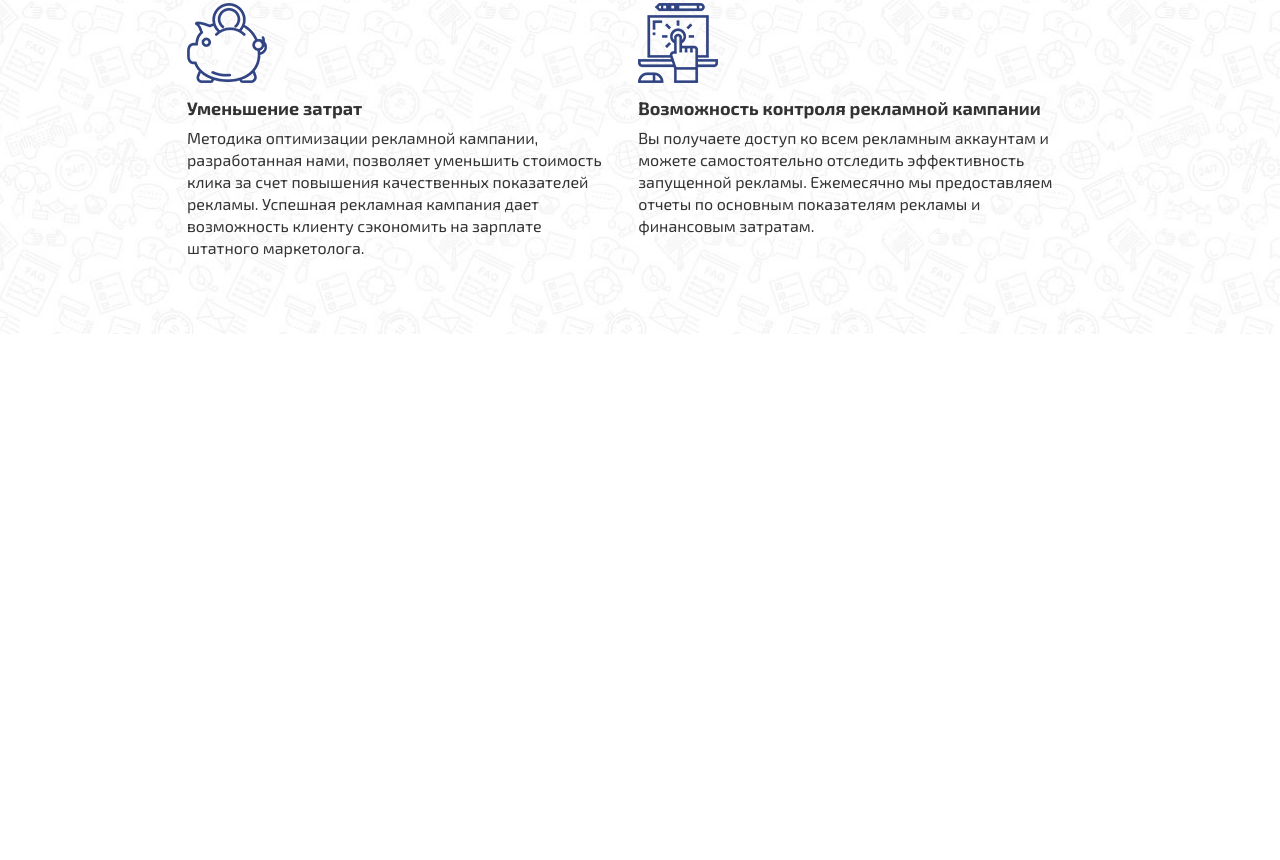
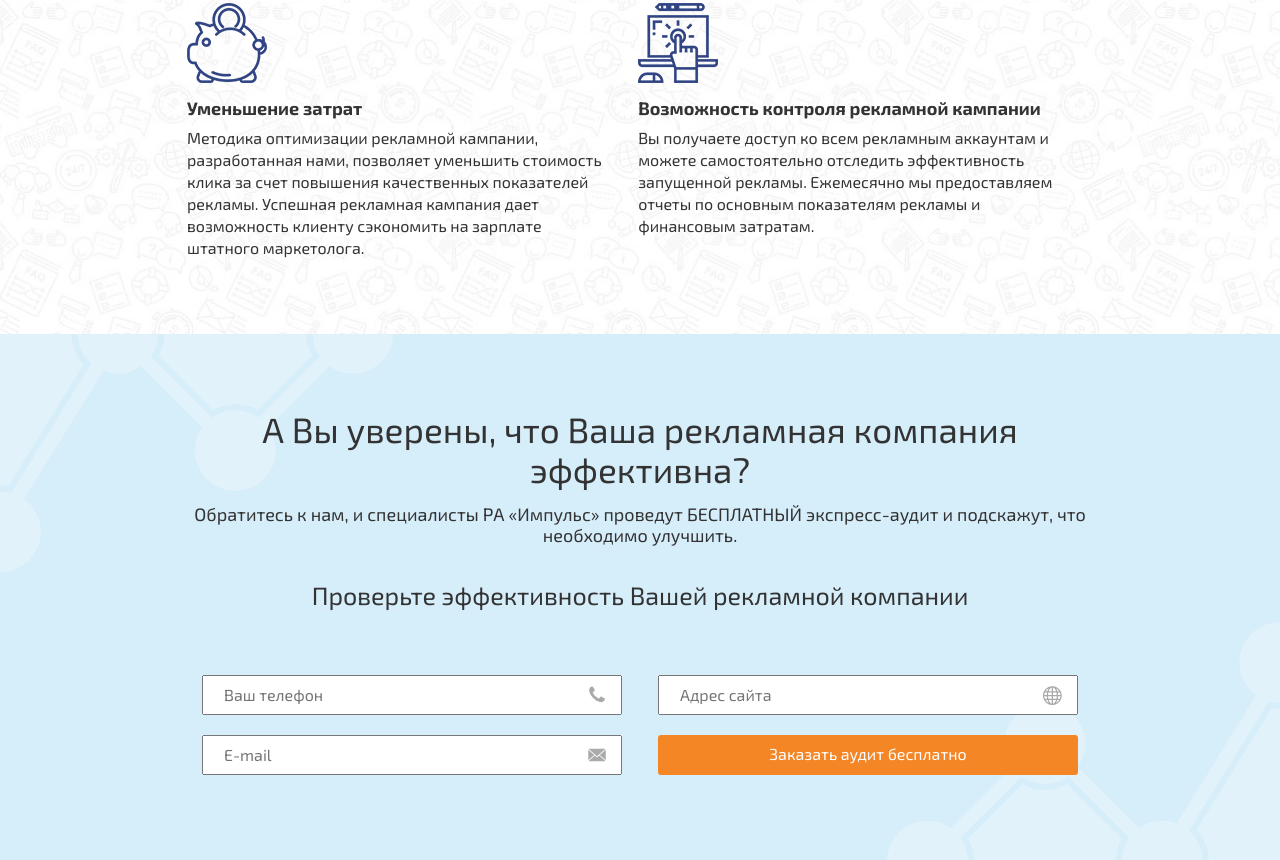
Before and after one commit to ZhenyaDope/LayoutImpulse, a plain HTML site: page index.html in a window 1280 px wide. Shown: the part 4878-5738 px from the top of the page. Before the commit the page ends 5212 px from the top, so only its background shows below. Drawn offline with Linux system fonts and the light colour scheme.

Commit message:
добавлен блок call to action

```diff
--- a/index.html
+++ b/index.html
@@ -336,6 +336,33 @@
         </div>
     </section>
     <!-- END FEATURES -->
+
+
+    <!-- BEGIN CTA -->
+    <section class="cta">
+        <div class="container">
+            <div class="cta__wrapper">
+                <h2 class="cta__title">А Вы уверены, что Ваша рекламная компания эффективна?</h2>
+                <p class="cta__subtitle">Обратитесь к нам, и специалисты РА «Импульс» проведут БЕСПЛАТНЫЙ экспресс-аудит и подскажут, что необходимо улучшить.</p>
+                <h3 class="cta__subtitle-2">Проверьте эффективность Вашей рекламной компании</h3>
+                <div class="cta__form-wrapper">
+                    <form class="cta-form" action="#">
+                        <div class="input-wrap input-tel">
+                            <input placeholder="Ваш телефон" type="text">
+                        </div>
+                        <div class="input-wrap input-site">
+                            <input placeholder="Адрес сайта" type="text">
+                        </div>
+                        <div class="input-wrap input-mail">
+                            <input placeholder="E-mail" type="text">
+                        </div>
+                        <button>Заказать аудит бесплатно</button>
+                    </form>
+                </div>
+            </div>
+        </div>
+    </section>
+    <!-- END CTA -->
     <script src="./js/index.js"></script>
 </body>
 </html>
--- /dev/null
+++ b/styles/_cta.scss
@@ -0,0 +1,112 @@
+.cta{
+    background: url('../assets/img/cta/bg1.png') no-repeat left top, url('../assets/img/cta/bg2.png') no-repeat right bottom;
+    background-color: #d6edfa;
+    padding:75px 0;
+    &__wrapper{
+        display: flex;
+        flex-direction: column;
+        align-items: center;
+    }
+    &__title{
+        margin-bottom: 15px;
+        font-size: 35px;
+        font-weight: 400;
+        text-align: center;
+    }
+    &__subtitle{
+        font-weight: 400;
+        text-align: center;
+        font-size: 18px;
+        margin-bottom: 35px;
+    }
+    &__subtitle-2{
+        font-size: 25px;
+        text-align: center;
+        font-weight: 400;
+        margin-bottom: 55px;
+    }
+    &__form-wrapper{
+        // max-width:80%;
+    }
+}
+
+.cta-form{
+    display: flex;
+    justify-content: space-between;
+    flex-wrap: wrap;
+    .input-wrap{
+        margin: 10px 15px;
+        input{
+            width: 420px;
+            height: 40px;
+            padding-left: 20px;
+            padding-right: 40px;
+            outline: none;
+        }
+    }
+    button{
+        display: flex;
+        flex-direction: column;
+        align-items: center;
+        justify-content: center;
+        width: 420px;
+        height: 40px;
+        margin: 10px 15px;
+        background-color: #f48625;
+        color:$white;
+        font-size:16px;
+        border-radius: 3px;
+        border:none;
+        cursor: pointer;
+        transition: .3s;
+        &:hover{
+            color:#333;
+        }
+    }
+
+    .input-tel{
+        position: relative;
+        &::before{
+            content: '';
+            background: url('../assets/img/cta/phone.svg') no-repeat center center;
+            background-size: cover;
+            position: absolute;
+            right: 15px;
+            width: 20px;
+            height: 20px;
+            top: 50%;
+            -webkit-transform: translateY(-50%);
+            transform: translateY(-50%);
+        }
+    }
+    .input-mail{
+        position: relative;
+        &::before{
+            content: '';
+            background: url('../assets/img/cta/mail.svg') no-repeat center center;
+            background-size: cover;
+            position: absolute;
+            right: 15px;
+            width: 20px;
+            height: 20px;
+            top: 50%;
+            -webkit-transform: translateY(-50%);
+            transform: translateY(-50%);
+        }
+    }
+    .input-site{
+        position: relative;
+        &::before{
+            content: '';
+            background: url('../assets/img/cta/web.svg') no-repeat center center;
+            background-size: cover;
+            position: absolute;
+            right: 15px;
+            width: 20px;
+            height: 20px;
+            top: 50%;
+            -webkit-transform: translateY(-50%);
+            transform: translateY(-50%);
+        }
+    }
+}
--- a/styles/style.scss
+++ b/styles/style.scss
@@ -42,3 +42,5 @@ body{
 @import 'tasks';
 
 @import 'features';
+
+@import 'cta';
```
Also changed, not shown: assets/img/cta/bg1.png (added), assets/img/cta/bg2.png (added), assets/img/cta/mail.svg (added), assets/img/cta/phone.svg (added), assets/img/cta/web.svg (added), styles/style.css, 1 other file.
